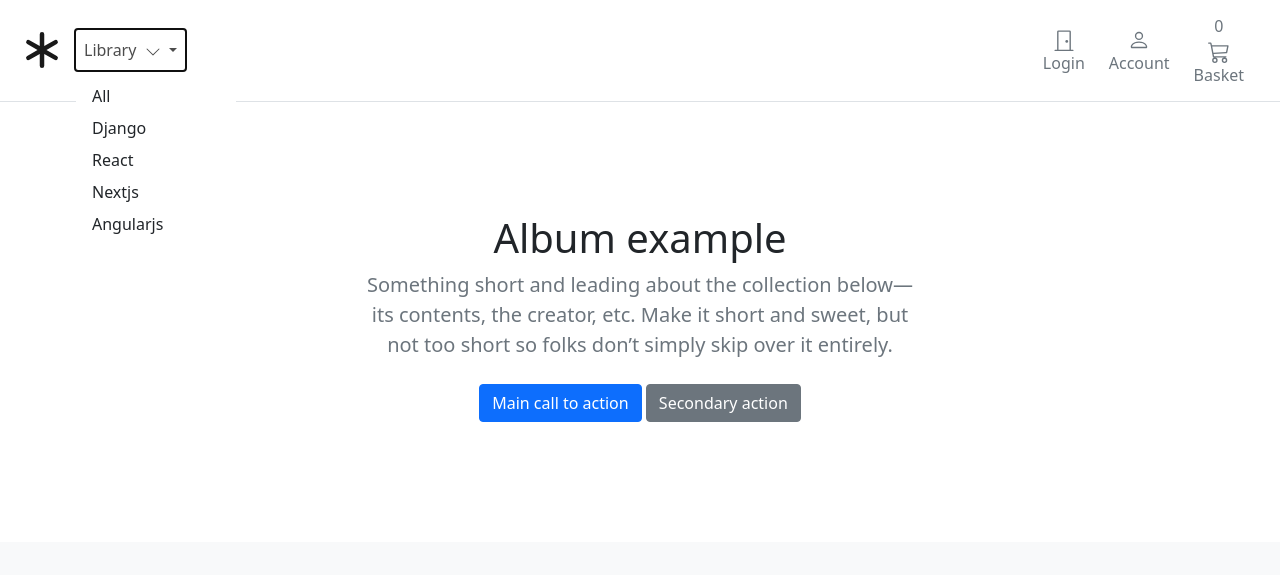
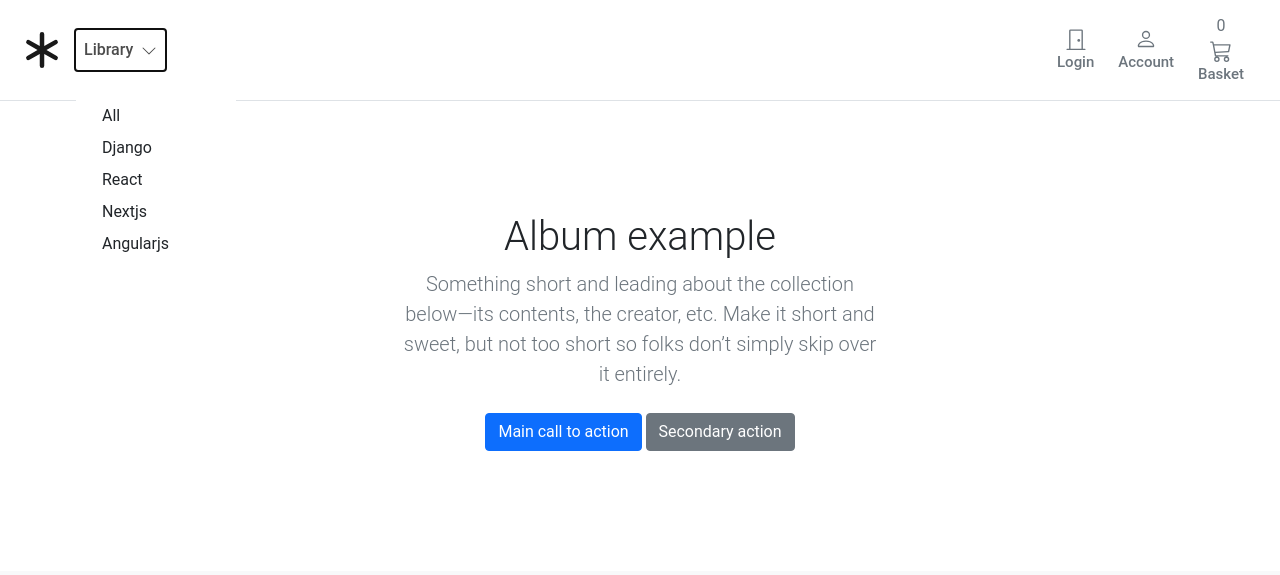
Before and after one commit to anas4488/Ecommerce_Store, a Django app: page / in a window 1280 px wide, after a click on "Library". Shown: the top 575 px of the page. Run offline with Django 3.2, Linux system fonts and the light colour scheme; data comes from the database, SQL or seed files in the repository.

Commit message:
TwentyEight commit: store/core/css/base.css, templates/store/base.html

```diff
--- /dev/null
+++ b/static/core/css/base.css
@@ -0,0 +1,78 @@
+/* Bootstrap Over-ride */
+@media (min-width: 1000px){
+    .container{
+        max-width: 1000px;
+    }
+}
+@media (max-width: 1200px){
+    .container{
+        max-width: 100%;
+        padding:0 24px;
+    }
+}
+.dropdown-toggle::after {
+    display: none;
+}
+.dropdown-menu{
+    top:58px;
+    left:0px;
+    padding:10px;
+}
+
+.alert-primary{
+    background-color: #E4F1FF;
+}
+
+
+/* Fonts */
+@import url('https://fonts.googleapis.com/css2?family=Roboto:wght@300;400;500;700&display=swap');
+html, body, p, div{
+    letter-spacing: -0.02px;
+    font-family: 'Roboto', sans-serif;
+}
+.fs12{
+    font-size: 12px;
+}
+.fs15{
+    font-size: 0.9375rem;
+}
+
+.fw300{
+    font-weight: 300;
+}
+.fw500{
+    font-weight: 500;
+}
+
+
+/* Navigation-Main*/
+
+/* xs */
+.logo {
+    width: 49px;
+    height: auto;
+}
+/* sm */
+@media (min-width: 768px) {
+    .logo {
+        width: 49px;
+    }
+}
+/* md */
+@media (min-width: 992px) {
+    .logo {
+        width: 60px;
+    }
+}
+/* lg */
+@media (min-width: 1200px) {
+    .logo {
+        width: 70px;
+    }
+}
+
+/* Footer */
+
+.footer > div > div > ul > li{
+    padding-bottom:8px;
+}
--- a/templates/store/base.html
+++ b/templates/store/base.html
@@ -13,7 +13,7 @@
     <script src="https://cdn.jsdelivr.net/npm/bootstrap@5.0.0-beta1/dist/js/bootstrap.bundle.min.js"
         integrity="sha384-ygbV9kiqUc6oa4msXn9868pTtWMgiQaeYH7/t7LECLbyPA2x65Kgf80OJFdroafW" crossorigin="anonymous">
     </script>
-    <link rel="stylesheet" href="#">
+    <link rel="stylesheet" href="{% static 'core/css/base.css' %}">
     <link rel="stylesheet" href="#">
 </head>
 
```
